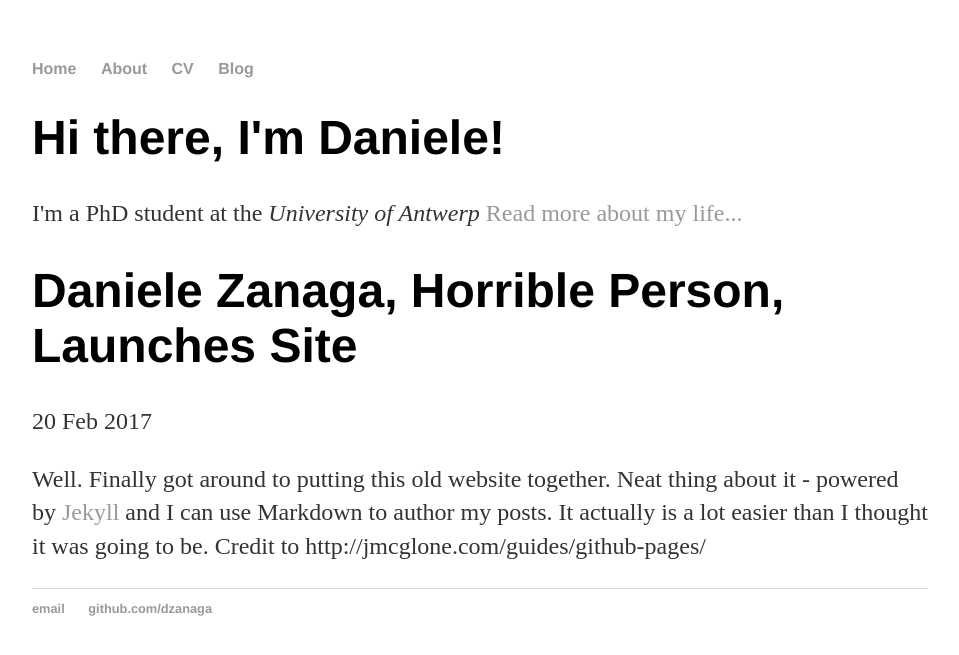
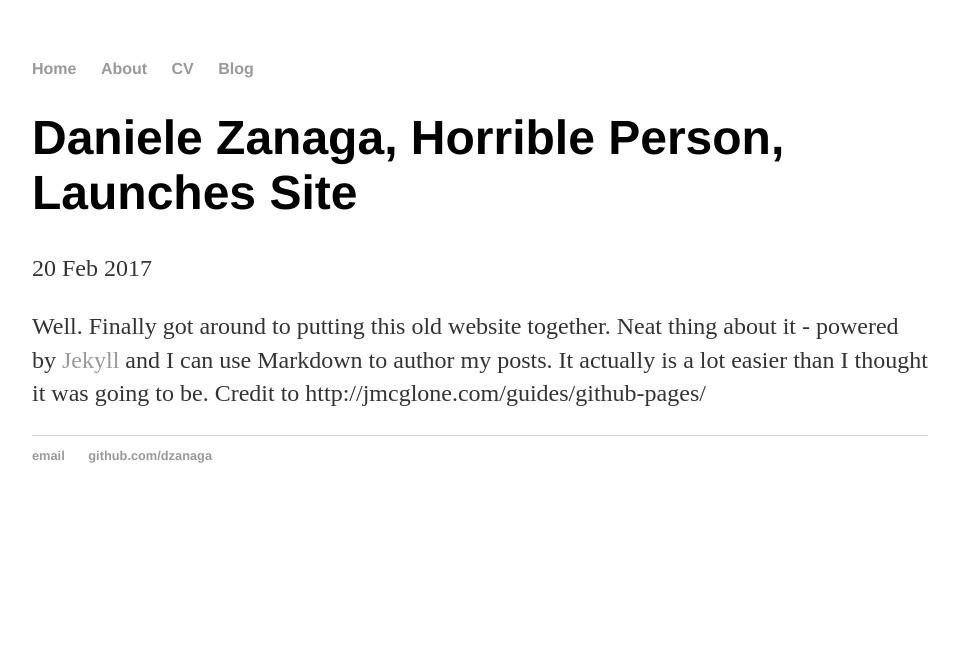
Before and after one commit to dzanaga/dzanaga.github.io, a Jekyll site: the page built from _posts/2017-02-20-first-blog-post.md, in a window 1280 px wide. Shown: the top 655 px of the page, without its empty margins (160-1119 px from the left). Built offline with Jekyll 4.4.1, drawn with Linux system fonts in a browser that asks for light colours.

Commit message:
Update default.html

```diff
--- a/_layouts/default.html
+++ b/_layouts/default.html
@@ -15,13 +15,12 @@
     		</ul>
 		</nav>
 		<div class="container">
-    		<div class="blurb">
-        		<h1>Hi there, I'm Daniele!</h1>
-				<p>I'm a PhD student at the <em>University of Antwerp</em> <a href="/about">Read more about my life...</a></p>
-    		</div><!-- /.blurb -->
-		</div><!-- /.container -->
 
-    {{ content }}
+			{{ content }}
+
+    		</div><!-- /.container -->
+
+
 
 		<footer>
     		<ul>
```
